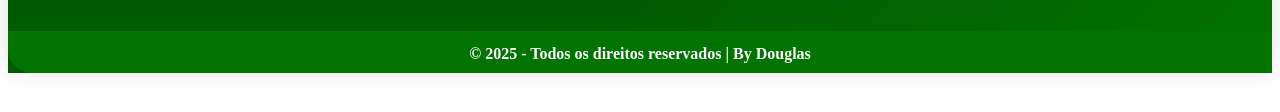
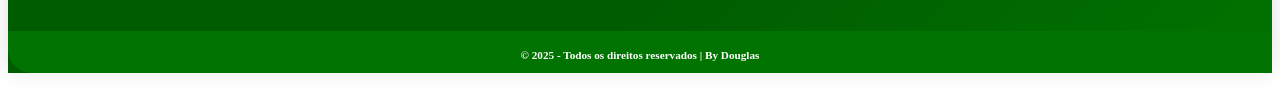
Before and after one commit to DouglasTeyh/iothospitalar, a plain HTML site: page components/footer.html in a window 1280 px wide. Shown: the part 442-554 px from the top of the page. Drawn offline with Linux system fonts and the light colour scheme.

Commit message:
tamanho da fonte do criador

```diff
--- a/components/footer.html
+++ b/components/footer.html
@@ -158,6 +158,8 @@
 
         .iot-footer-wrapper .footer-creator-link {
             color: #fff;
+            font-size: 0.7rem;
+            padding: 0 0 10px 0;
             text-decoration: none;
             font-weight: 600;
             transition: color 0.2s;
```
